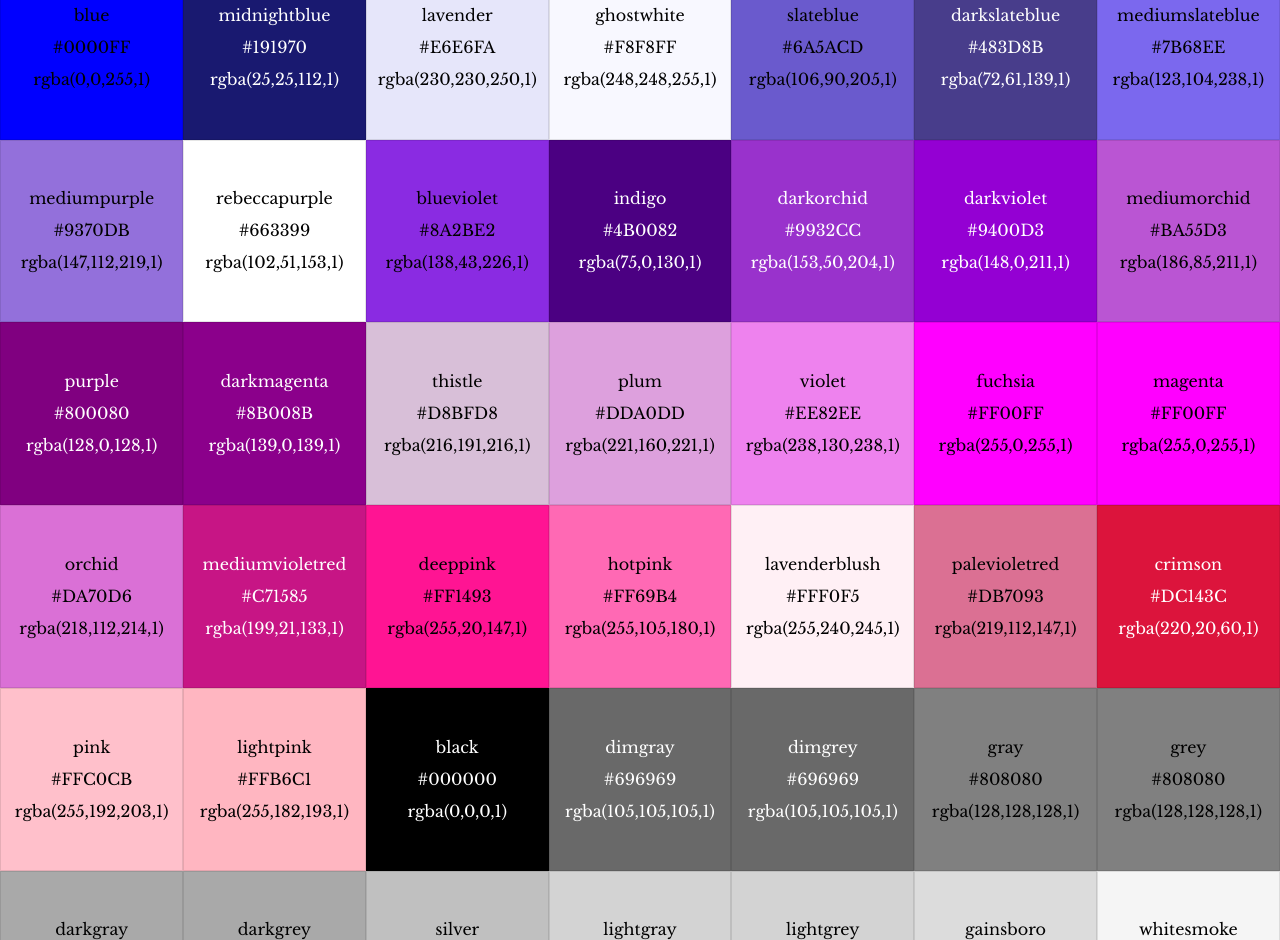
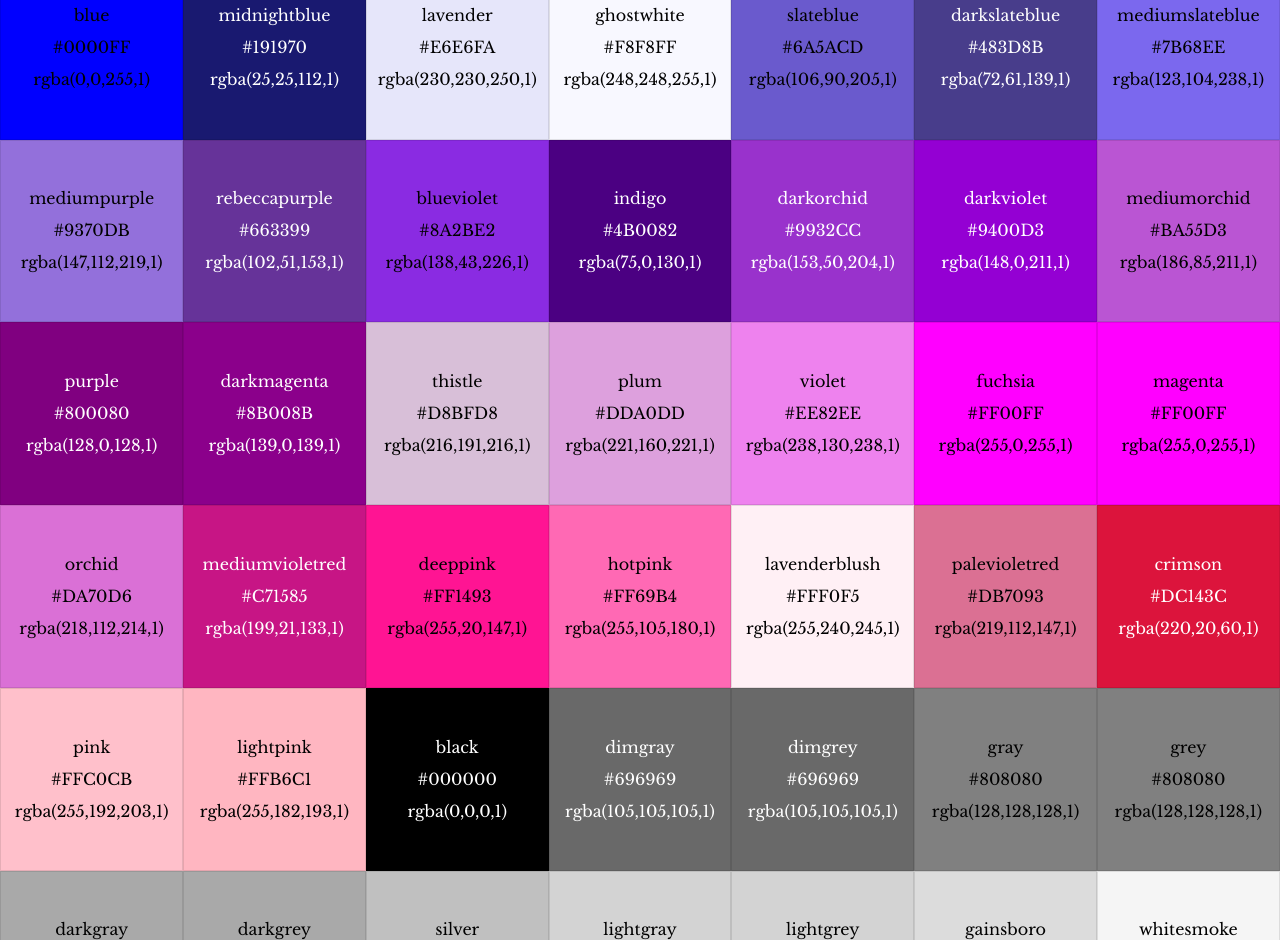
Before and after one commit to hawkridge/css-colours, a website: page index.html in a window 1280 px wide. Shown: the part 2992-3932 px from the top of the page. Drawn offline with nearby package versions, Linux system fonts and the light colour scheme.

Commit message:
Add rebeccapurple to colours list

```diff
--- a/styles.css
+++ b/styles.css
@@ -323,6 +323,10 @@ p {
 .mediumpurple {
   background: #9370db;
   color: #000000; }
+
+.rebeccapurple {
+  background: #663399;
+  color: #ffffff; }
 
 .darkviolet {
   background: #9400d3;
```
